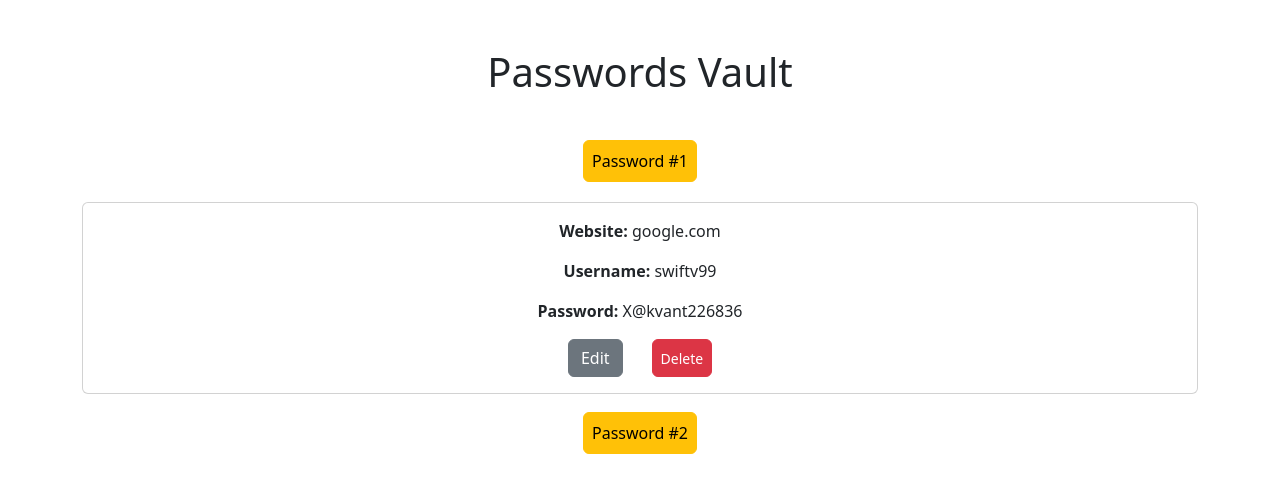
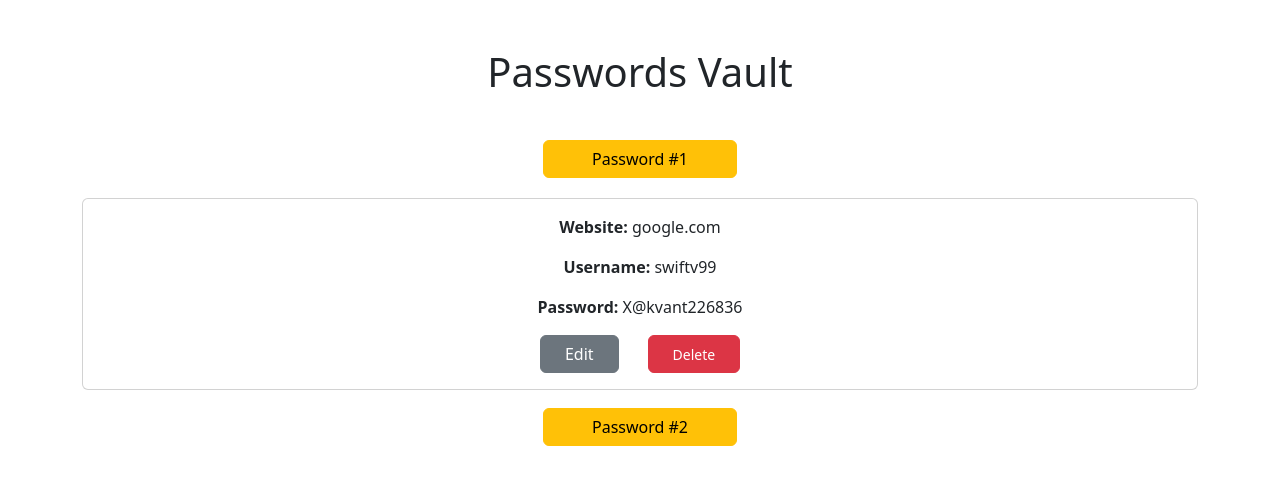
Before and after one commit to swiftv99/password-manager, a Flask app: page /passwords-vault in a window 1280 px wide, after a click that opens the changed part. Shown: the part 60-553 px from the top of the page. Run offline with Flask 2, Linux system fonts and the light colour scheme; a user stored in the database is signed in; some libraries are stand-ins or nearby versions.

Commit message:
Remove unnecessary lines

```diff
--- a/helpers.py
+++ b/helpers.py
@@ -33,32 +33,3 @@ def login_required(f):
             return redirect("/login")
         return f(*args, **kwargs)
     return decorated_function
-
-
-def lookup(symbol):
-    """Look up quote for symbol."""
-
-    # Contact API
-    try:
-        api_key = os.environ.get("API_KEY")
-        url = f"https://cloud.iexapis.com/stable/stock/{urllib.parse.quote_plus(symbol)}/quote?token={api_key}"
-        response = requests.get(url, timeout=60)
-        response.raise_for_status()
-    except requests.RequestException:
-        return None
-
-    # Parse response
-    try:
-        quote = response.json()
-        return {
-            "name": quote["companyName"],
-            "price": float(quote["latestPrice"]),
-            "symbol": quote["symbol"]
-        }
-    except (KeyError, TypeError, ValueError):
-        return None
-
-
-def usd(value):
-    """Format value as USD."""
-    return f"${value:,.2f}"
--- a/main.py
+++ b/main.py
@@ -2,7 +2,7 @@ from cs50 import SQL
 from flask import Flask, flash, redirect, render_template, request, session
 from flask_session import Session
 
-from helpers import login_required, usd
+from helpers import login_required
 
 # Import the blueprints
 from app import add_password, change_password, delete_password, edit_password, login, logout, passwords_vault, register
@@ -20,9 +20,6 @@ app.register_blueprint(login.login_bp)
 app.register_blueprint(logout.logout_bp)
 app.register_blueprint(passwords_vault.passwords_vault_bp)
 app.register_blueprint(register.register_bp)
-
-# Custom filter
-app.jinja_env.filters["usd"] = usd
 
 # Configure session to use filesystem (instead of signed cookies)
 app.config["SESSION_PERMANENT"] = False
--- a/templates/add-password.html
+++ b/templates/add-password.html
@@ -15,7 +15,7 @@
         <div class="form-group">
             <input class="form-control" autocomplete="off" name="password" placeholder="Password" type="password">
         </div>
-        <button class="btn btn-primary m-3 p-2" type="submit">Add Password</button>
+        <button class="btn btn-primary m-2 px-5" type="submit">Add Password</button>
     </form>
 
 {% endblock %}
--- a/templates/index.html
+++ b/templates/index.html
@@ -20,8 +20,8 @@
             In addition, you can change your master password anytime, ensuring that you keep your account safe and secure. This password manager is an easy-to-use and reliable solution that makes managing your passwords effortless and worry-free.
             </p>
             <div style="display: flex; justify-content: center; text-align: center; margin: 20px;">
-                <a href="/add-password" class="btn btn-primary m-3 p-2">Add Password</a>
-                <a href="/passwords-vault" class="btn btn-success m-3 p-2">Passwords Vault</a>
+                <a href="/add-password" class="btn btn-primary m-3 px-5">Add Password</a>
+                <a href="/passwords-vault" class="btn btn-success m-3 px-5">Passwords Vault</a>
             </div>
         </div>
 
--- a/templates/login.html
+++ b/templates/login.html
@@ -12,6 +12,6 @@
         <div class="mb-3">
             <input class="form-control mx-auto w-auto" id="password" name="password" placeholder="Password" type="password">
         </div>
-        <button class="btn btn-primary" type="submit">Log In</button>
+        <button class="btn btn-primary px-5" type="submit">Log In</button>
     </form>
 {% endblock %}
--- a/templates/password.html
+++ b/templates/password.html
@@ -16,7 +16,7 @@
         <div class="form-group">
             <input class="form-control" name="confirmation" placeholder="New Password (Again)" type="password">
         </div>
-        <button class="btn btn-primary" type="submit">Change Password</button>
+        <button class="btn btn-primary m-2 px-4" type="submit">Change Password</button>
 
         <p style="margin-top: 20px;"><strong>ATTENTION: Password must have at least 8 characters, one uppercase letter, one lowercase letter, one digit, and one symbol.</strong></p>
     </form>
--- a/templates/passwords-vault.html
+++ b/templates/passwords-vault.html
@@ -12,7 +12,7 @@
         <div class="accordion" id="passwords-accordion">
             {% for password in passwords %}
                 <p>
-                    <button class="btn btn-warning m-1 p-2" type="button" onclick="togglePassword('{{ loop.index }}')" aria-expanded="false" aria-controls="collapse{{ loop.index }}">
+                    <button class="btn btn-warning m-1 px-5" type="button" onclick="togglePassword('{{ loop.index }}')" aria-expanded="false" aria-controls="collapse{{ loop.index }}">
                         Password #{{ loop.index }}
                     </button>
                 </p>
@@ -24,8 +24,8 @@
 
                         <div class="d-flex justify-content-center">
                             <div class="btn-group" role="group">
-                                <button type="button" class="btn btn-secondary edit-btn rounded" style="margin-right: 30px;" onclick="editPassword('{{ password['id'] }}')">Edit</button>
-                                <button type="button" class="btn btn-sm btn-danger rounded" onclick="confirmDelete('{{ password['id'] }}')">Delete</button>
+                                <button type="button" class="btn btn-secondary edit-btn rounded px-4" style="margin-right: 30px;" onclick="editPassword('{{ password['id'] }}')">Edit</button>
+                                <button type="button" class="btn btn-sm btn-danger rounded px-4" onclick="confirmDelete('{{ password['id'] }}')">Delete</button>
                             </div>
                         </div>
                     </div>
@@ -76,8 +76,8 @@
                                 </form>
                             </div>
                             <div class="modal-footer">
-                                <button type="button" class="btn btn-secondary" data-bs-dismiss="modal">Cancel</button>
-                                <button type="submit" form="edit-password-form" class="btn btn-primary">Save changes</button>
+                                <button type="button" class="btn btn-secondary px-4" data-bs-dismiss="modal">Cancel</button>
+                                <button type="submit" form="edit-password-form" class="btn btn-primary px-4">Save changes</button>
                             </div>
                         </div>
                     </div>
```
